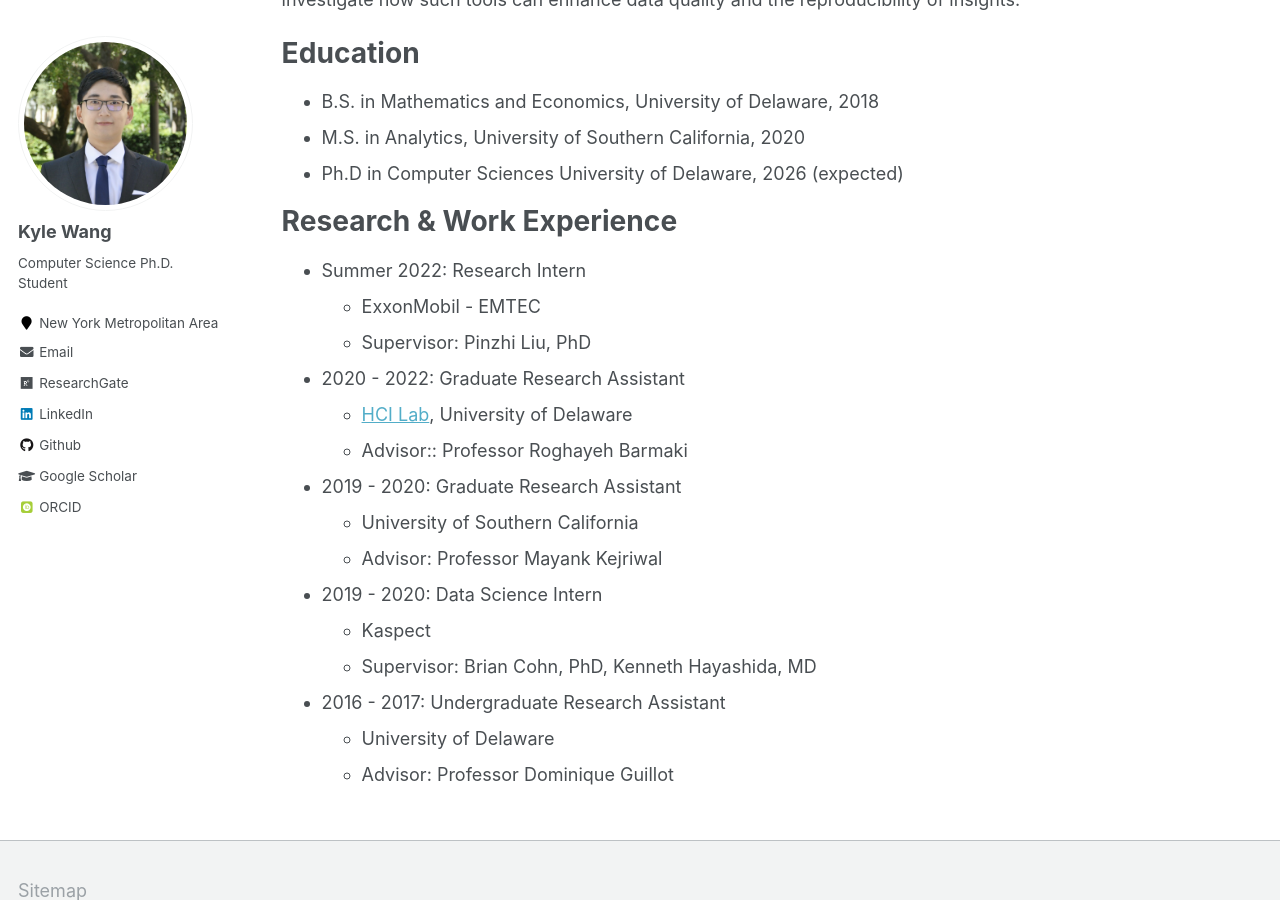
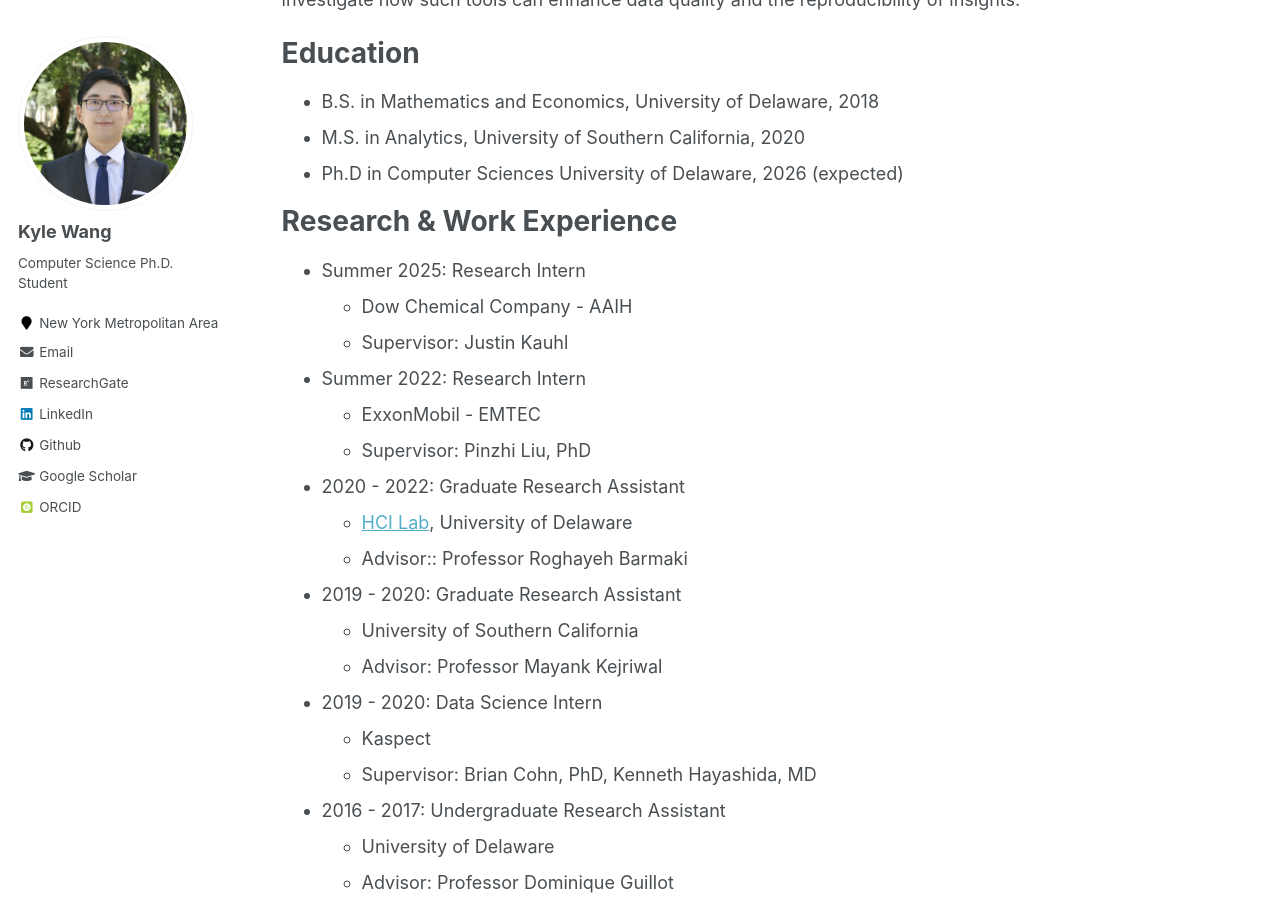
Before and after one commit to kyleearth/kyleearth.github.io, a Jekyll site: the page built from _pages/about.md, in a window 1280 px wide and 900 px high, scrolled down 363 px. Built offline with Jekyll 4.4.1, drawn with Linux system fonts in a browser that asks for light colours; some web fonts are replaced.

Commit message:
Update about.md

```diff
--- a/_pages/about.md
+++ b/_pages/about.md
@@ -17,6 +17,10 @@ Education
 
 Research & Work Experience
 ======
+* Summer 2025: Research Intern
+  * Dow Chemical Company - AAIH
+  * Supervisor: Justin Kauhl
+
 * Summer 2022: Research Intern
   * ExxonMobil - EMTEC
   * Supervisor: Pinzhi Liu, PhD
```
